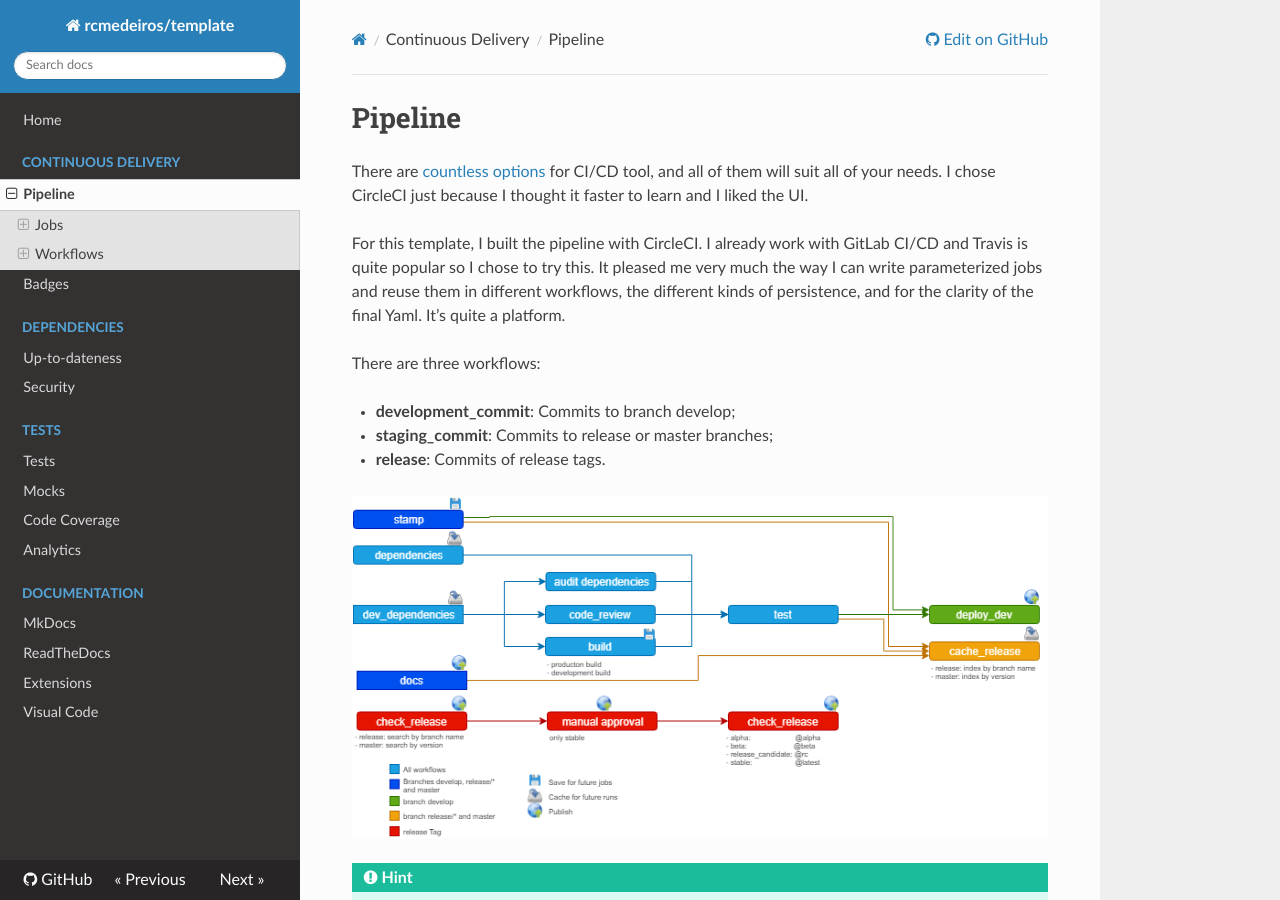
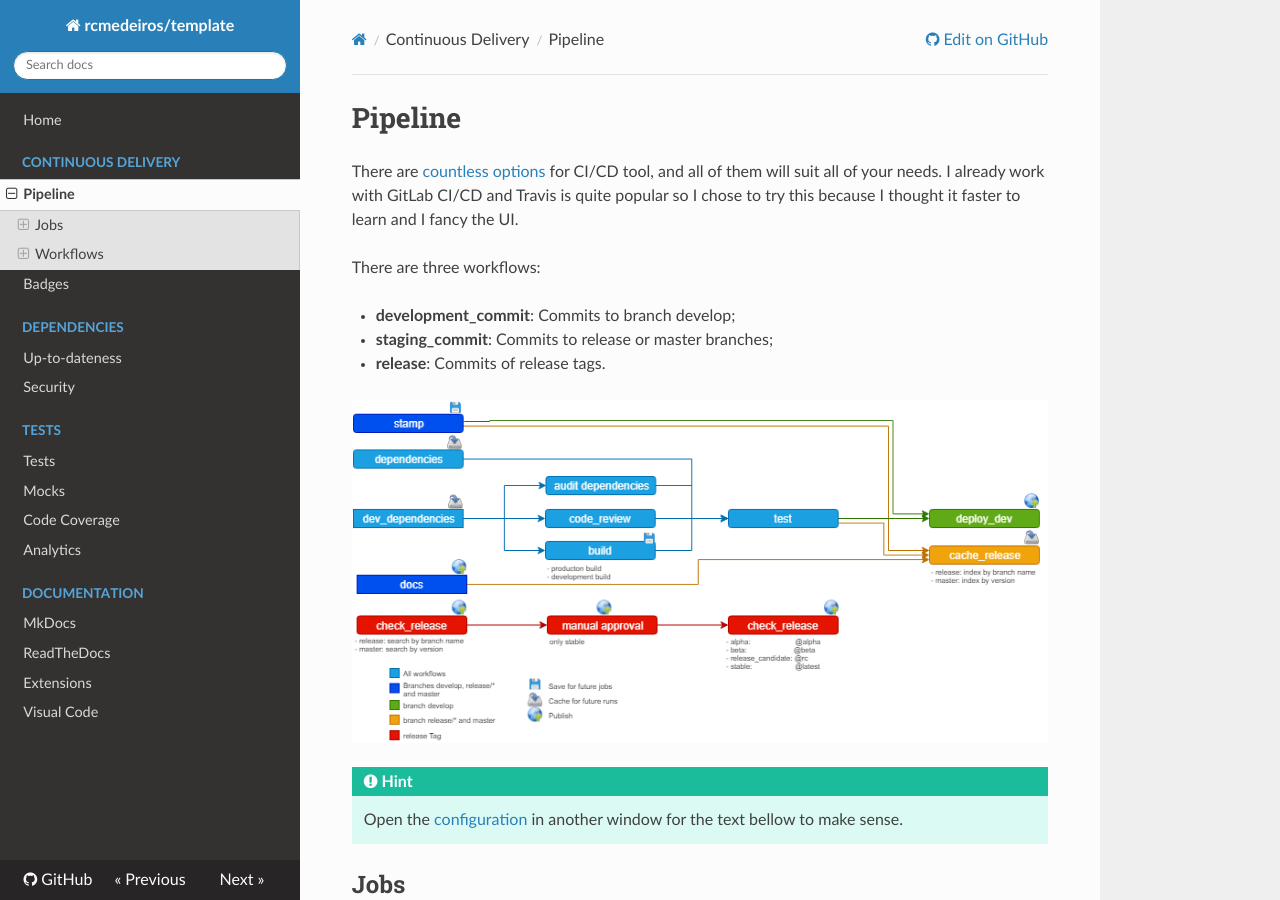
Before and after one commit to rcmedeiros/template, an MkDocs documentation site: the page built from mkdocs/pipeline.md, in a window 1280 px wide and 900 px high. Built offline with MkDocs 1.6.1, drawn with Linux system fonts in a browser that asks for light colours; nearby versions of some CDN libraries.

Commit message:
docs: Update docs
I updated this text directly in github and it didn't pull down. Don't
have time to investigate why [skip ci]

```diff
--- a/docs/pipeline/index.html
+++ b/docs/pipeline/index.html
@@ -814,8 +814,7 @@
 
 
                 <h1 id="pipeline">Pipeline</h1>
-<p>There are <a href="https://blog.overops.com/jenkins-vs-travis-ci-vs-circle-ci-vs-teamcity-vs-codeship-vs-gitlab-ci-vs-bamboo/">countless options</a> for CI/CD tool, and all of them will suit all of your needs. I chose CircleCI just because I thought it faster to learn and I liked the UI.</p>
-<p>For this template, I built the pipeline with CircleCI. I already work with GitLab CI/CD and Travis is quite popular so I chose to try this. It pleased me very much the way I can write parameterized jobs and reuse them in different workflows, the different kinds of persistence, and for the clarity of the final Yaml. It&rsquo;s quite a platform.</p>
+<p>There are <a href="https://blog.overops.com/jenkins-vs-travis-ci-vs-circle-ci-vs-teamcity-vs-codeship-vs-gitlab-ci-vs-bamboo/">countless options</a> for CI/CD tool, and all of them will suit all of your needs. I already work with GitLab CI/CD and Travis is quite popular so I chose to try this because I thought it faster to learn and I fancy the UI.</p>
 <p>There are three workflows:</p>
 <ul>
 <li><strong>development_commit</strong>: Commits to branch develop;</li>
--- a/mkdocs/pipeline.md
+++ b/mkdocs/pipeline.md
@@ -1,8 +1,6 @@
 # Pipeline
 
-There are [countless options](https://blog.overops.com/jenkins-vs-travis-ci-vs-circle-ci-vs-teamcity-vs-codeship-vs-gitlab-ci-vs-bamboo/) for CI/CD tool, and all of them will suit all of your needs. I chose CircleCI just because I thought it faster to learn and I liked the UI.
-
-For this template, I built the pipeline with CircleCI. I already work with GitLab CI/CD and Travis is quite popular so I chose to try this. It pleased me very much the way I can write parameterized jobs and reuse them in different workflows, the different kinds of persistence, and for the clarity of the final Yaml. It's quite a platform.
+There are [countless options](https://blog.overops.com/jenkins-vs-travis-ci-vs-circle-ci-vs-teamcity-vs-codeship-vs-gitlab-ci-vs-bamboo/) for CI/CD tool, and all of them will suit all of your needs. I already work with GitLab CI/CD and Travis is quite popular so I chose to try this because I thought it faster to learn and I fancy the UI.
 
 There are three workflows:
 
```
Also changed, not shown: docs/search/search_index.json (+1 -1 lines), 1 other file.
